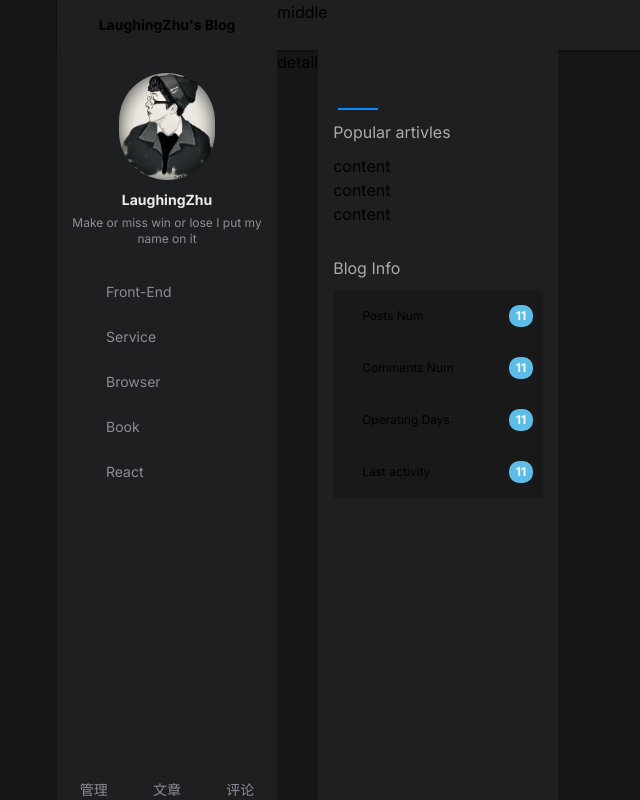
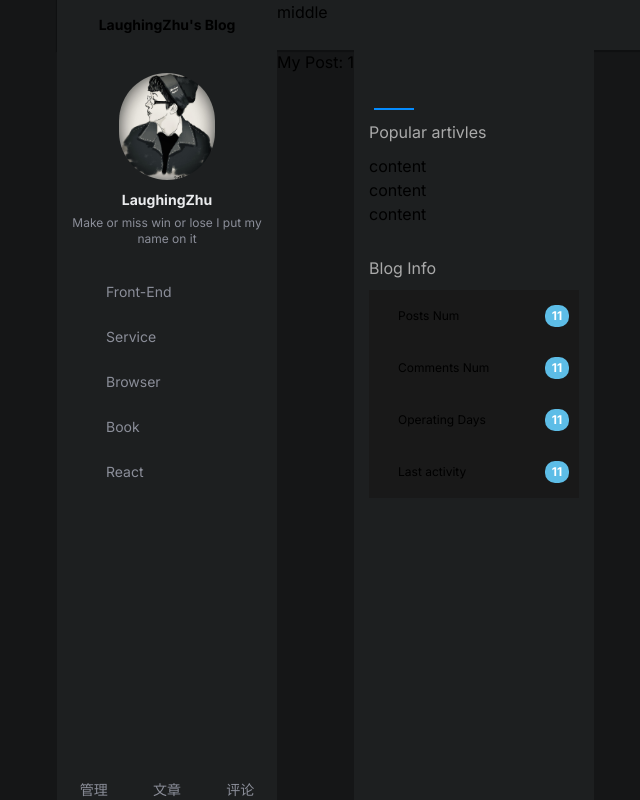
Before and after one commit to BlogNext/blog, a Next.js app: page /detail/1 in a window 1280 px wide. Shown: the whole page, without its empty margins (71-711 px from the left). Built offline with nearby package versions, Linux system fonts and the light colour scheme.

Commit message:
feat(*): build config

```diff
--- a/next.config.js
+++ b/next.config.js
@@ -1,4 +1,8 @@
 /** @type {import('next').NextConfig} */
-const nextConfig = {}
+const nextConfig = {
+  // output: './build',
+  distDir: 'build'
+  // compress: true,
+};
 
-module.exports = nextConfig
+module.exports = nextConfig;
--- a/src/app/detail/[id]/page.tsx
+++ b/src/app/detail/[id]/page.tsx
@@ -1,7 +1,3 @@
-export default function Detail() {
-  return (
-    <div>
-      <div>detail</div>
-    </div>
-  );
+export default function Detail({ params }: { params: { id: string } }) {
+  return <div>My Post: {params.id}</div>;
 }
--- a/src/app/index/page.tsx
+++ /dev/null
@@ -1,12 +0,0 @@
-import React from 'react';
-
-const Home: React.FC = () => {
-  return (
-    <div>
-      <h1>Welcome to the Home Page</h1>
-      <p>This is the content of the home page.</p>
-    </div>
-  );
-};
-
-export default Home;
```
Also changed, not shown: tsconfig.json (+12 -1 lines).
